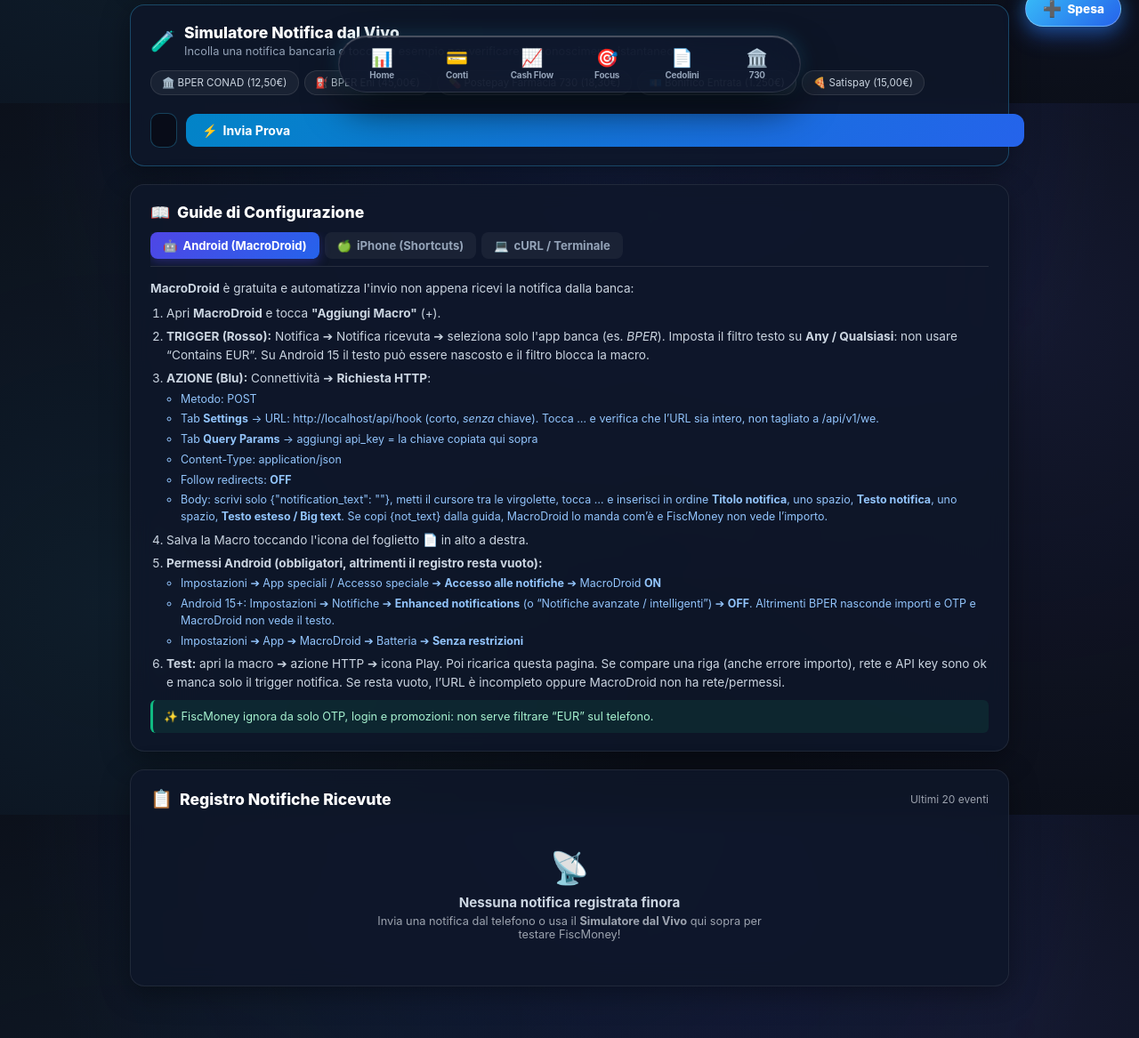
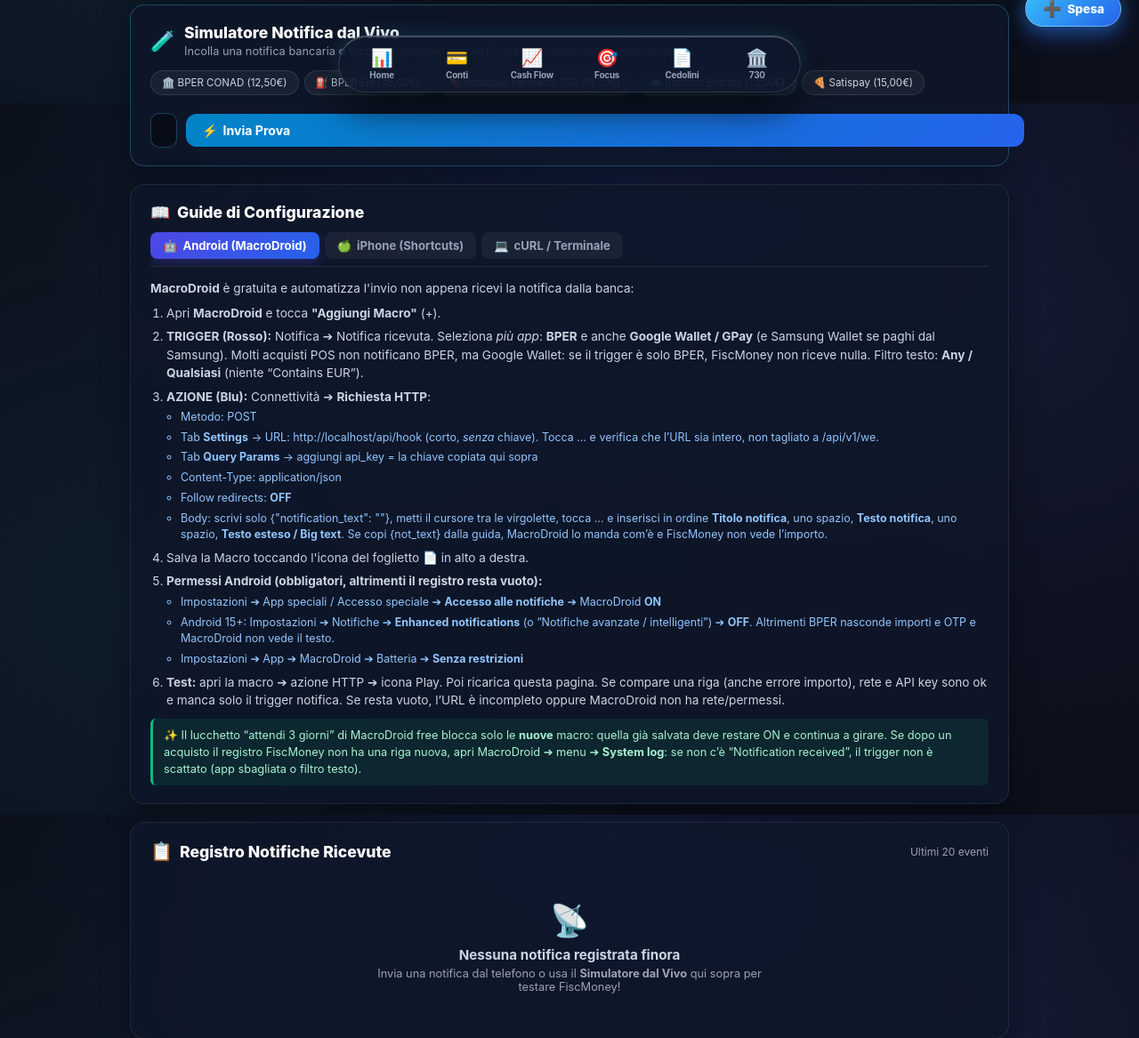
Before and after one commit to leopoldodipaolo-collab/fiscmoney, a Flask app: page /settings/integrations in a window 1280 px wide. Shown: the part 684-1851 px from the top of the page at 89% size. Before the commit the page ends 1793 px from the top, so only its background shows below. Run offline with Flask 3, Linux system fonts and the light colour scheme; a user stored in the database is signed in; data comes from the database, SQL or seed files in the repository; data that the repository does not hold is empty.

Commit message:
fix: guida MacroDroid per GPay e log trigger vuoto
Co-authored-by: Cursor <cursoragent@cursor.com>

```diff
--- a/services/webhook_engine.py
+++ b/services/webhook_engine.py
@@ -56,7 +56,7 @@ def parse_notification_text(text):
         return None
 
     # Play su MacroDroid senza notifica lascia i placeholder letterali
-    if re.search(r'\{not_(title|text|app_name)\}|\[not_(title|text)\]', text_clean, re.IGNORECASE):
+    if re.search(r'\{not_(title|text|text_big|app_name|ticker)\}|\{notification\}|\[not_(title|text)\]', text_clean, re.IGNORECASE):
         return {
             "raw_text": text_clean,
             "amount": 0.0,
--- a/templates/settings_integrations.html
+++ b/templates/settings_integrations.html
@@ -184,7 +184,7 @@
                     <li>Apri <strong>MacroDroid</strong> e tocca <strong>"Aggiungi Macro"</strong> (+).</li>
                     <li>
                         <strong>TRIGGER (Rosso):</strong>
-                        <span>Notifica ➔ Notifica ricevuta ➔ seleziona solo l'app banca (es. <em>BPER</em>). Imposta il filtro testo su <strong>Any / Qualsiasi</strong>: non usare “Contains EUR”. Su Android 15 il testo può essere nascosto e il filtro blocca la macro.</span>
+                        <span>Notifica ➔ Notifica ricevuta. Seleziona <em>più app</em>: <strong>BPER</strong> e anche <strong>Google Wallet / GPay</strong> (e Samsung Wallet se paghi dal Samsung). Molti acquisti POS non notificano BPER, ma Google Wallet: se il trigger è solo BPER, FiscMoney non riceve nulla. Filtro testo: <strong>Any / Qualsiasi</strong> (niente “Contains EUR”).</span>
                     </li>
                     <li>
                         <strong>AZIONE (Blu):</strong>
@@ -218,7 +218,7 @@
                     </li>
                 </ol>
                 <div class="tip-callout">
-                    ✨ FiscMoney ignora da solo OTP, login e promozioni: non serve filtrare “EUR” sul telefono.
+                    ✨ Il lucchetto “attendi 3 giorni” di MacroDroid free blocca solo le <strong>nuove</strong> macro: quella già salvata deve restare ON e continua a girare. Se dopo un acquisto il registro FiscMoney non ha una riga nuova, apri MacroDroid ➔ menu ➔ <strong>System log</strong>: se non c’è “Notification received”, il trigger non è scattato (app sbagliata o filtro testo).
                 </div>
             </div>
         </div>
```
